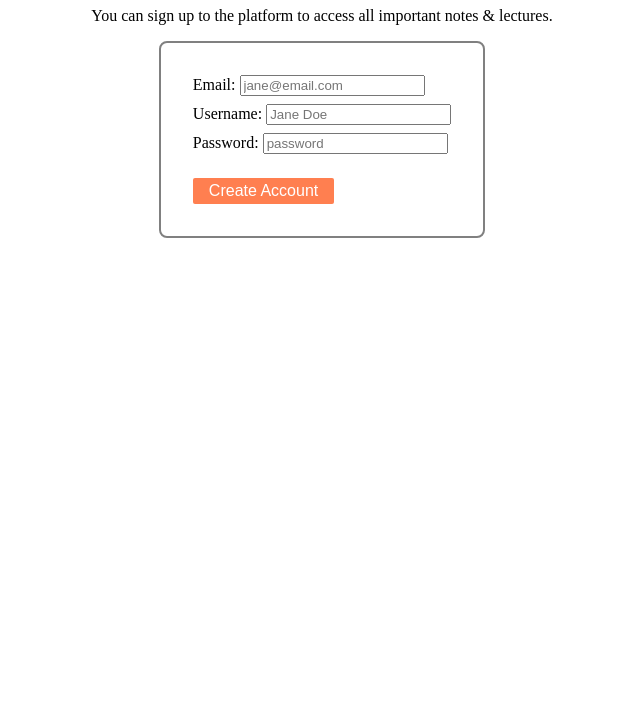
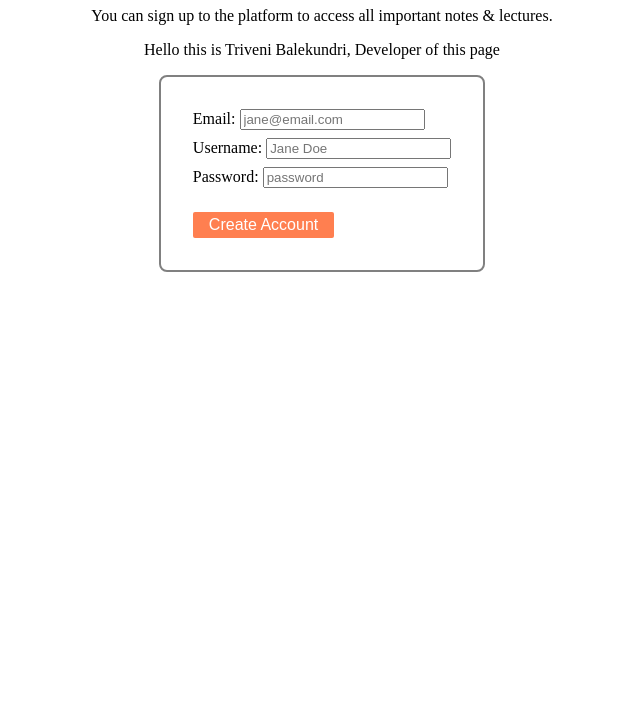
Before and after one commit to triveni19-b/devops-lab-test, a plain HTML site: page index.html in a window 1280 px wide. Shown: the part 73-800 px from the top of the page, without its empty margins (318-958 px from the left). Drawn offline with Linux system fonts and the light colour scheme.

Commit message:
Add developer introduction paragraph to index.html

```diff
--- a/index.html
+++ b/index.html
@@ -9,7 +9,7 @@
 <body>
     <h1>Hi student, Welcome to XYZ University!</h1>
     <p>You can sign up to the platform to access all important notes & lectures.</p>
-
+    <p>Hello this is Triveni Balekundri, Developer of this page</p>
     <form action="/addUser" method="POST" target="_blank" id="signupForm">
         <div class="field">
             <label for="email">Email: </label>
```
